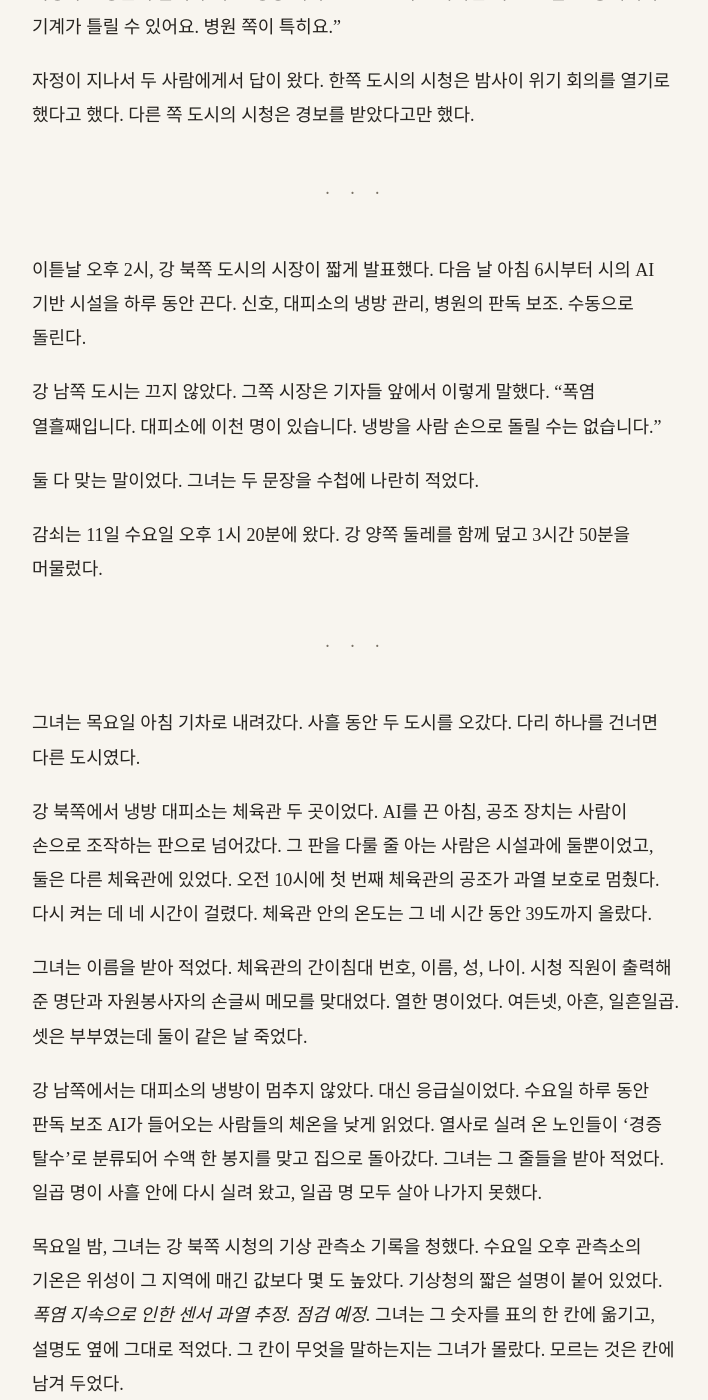
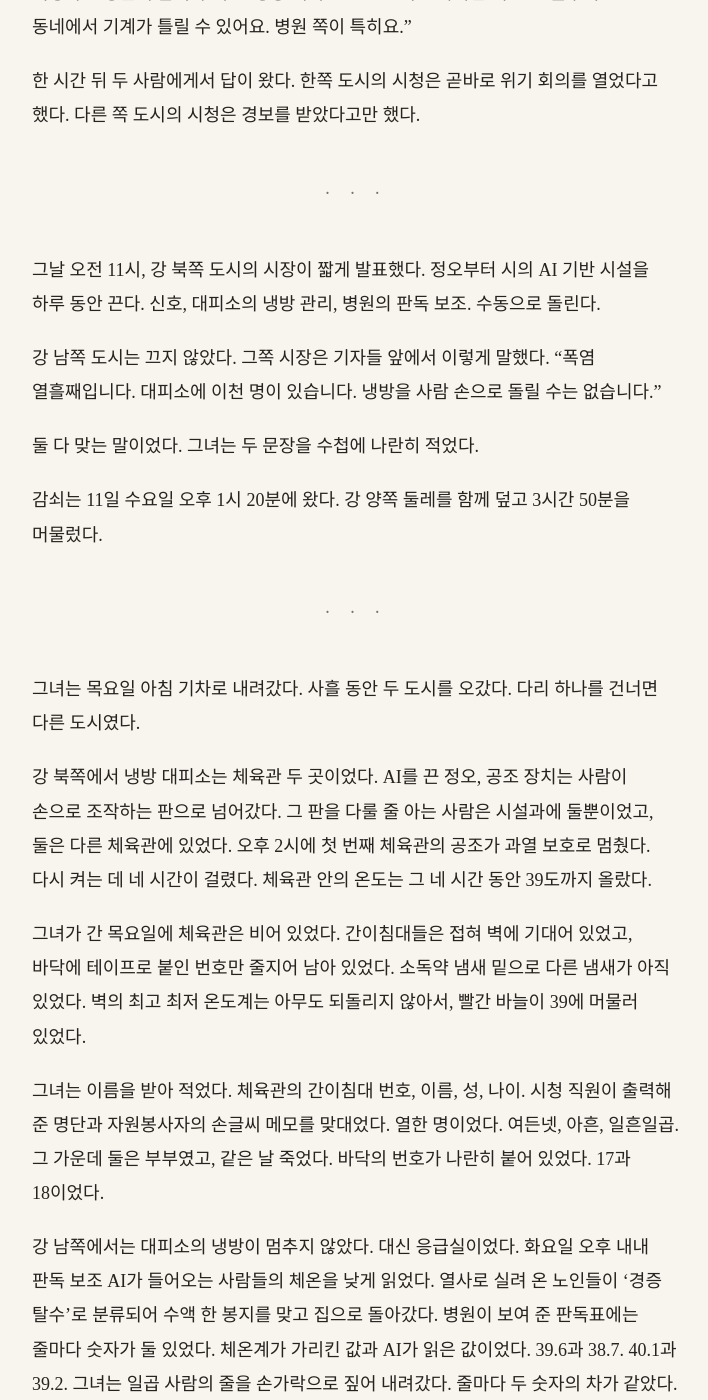
Before and after one commit to kangkkang/writer_s1_public, a Jekyll site: the page built from vol2/071.md, in a window 1280 px wide and 1400 px high, scrolled down 598 px. Shown: the whole window, without its empty margins (284-992 px from the left). Built offline with Jekyll 4.4.1, drawn with Linux system fonts in a browser that asks for light colours; our own code applies the rules of GitHub Pages for plain Markdown files; some of the changed text lies outside the part shown.

Commit message:
Update from https://github.com/kangkkang/writer_s1/commit/beba99f0b576d3774aa3fd80986942a3d6abf594

```diff
--- a/vol2/071.md
+++ b/vol2/071.md
@@ -1,20 +1,20 @@
 # 71. 폭염
 
-8월 9일 월요일 밤 11시, 그의 글이 왔다.
+8월 10일 화요일 아침 8시, 그의 글이 왔다. 캘리포니아는 전날 밤 11시였다.
 
 *내일 — 프랑스 중부, 강을 사이에 둔 두 도시 둘레.*
 
-파리는 그날도 37도였다. 열흘째였다. 11구의 신문사 창을 다 열어 두었는데도 바람이 들지 않았다. 그녀는 글을 두 번 읽고, 그 아래에 무엇이 더 오는지 기다렸다. 아무것도 오지 않았다. 그는 시각을 알지 못했다. 하루까지만이었다.
+파리는 열흘째 37도를 넘고 있었다. 11구의 신문사 창을 다 열어 두었는데도 바람이 들지 않았다. 그녀는 글을 두 번 읽고, 그 아래에 무엇이 더 오는지 기다렸다. 아무것도 오지 않았다. 그는 시각을 알지 못했다. 하루까지만이었다.
 
 그녀는 수첩을 펴서 연락처 장을 넘겼다. 두 도시에 아는 기자가 하나씩 있었다. 지역 신문의 사회부 기자였고, 둘 다 4월에 13구의 기사를 받아 실었던 사람들이었다. 그녀는 둘에게 전화를 걸었다. 같은 말을 두 번 했다.
 
-"내일 그 둘레에 몇 시간짜리가 올 수 있어요. 시각은 몰라요. TF의 하루 전 경보예요. 시청하고 병원에 알려 주세요. 냉방 대피소도요. 그리고 하나만 더요. 그날 그 동네에서 기계가 틀릴 수 있어요. 병원 쪽이 특히요."
+"내일 그 둘레에 몇 시간짜리가 올 수 있어요. 시각은 몰라요. TF의 하루 전 경보예요. 시청하고 병원에 알려 주세요. 냉방 대피소도요. 그리고 하나만 더요. 오늘부터 그 동네에서 기계가 틀릴 수 있어요. 병원 쪽이 특히요."
 
-자정이 지나서 두 사람에게서 답이 왔다. 한쪽 도시의 시청은 밤사이 위기 회의를 열기로 했다고 했다. 다른 쪽 도시의 시청은 경보를 받았다고만 했다.
+한 시간 뒤 두 사람에게서 답이 왔다. 한쪽 도시의 시청은 곧바로 위기 회의를 열었다고 했다. 다른 쪽 도시의 시청은 경보를 받았다고만 했다.
 
 ---
 
-이튿날 오후 2시, 강 북쪽 도시의 시장이 짧게 발표했다. 다음 날 아침 6시부터 시의 AI 기반 시설을 하루 동안 끈다. 신호, 대피소의 냉방 관리, 병원의 판독 보조. 수동으로 돌린다.
+그날 오전 11시, 강 북쪽 도시의 시장이 짧게 발표했다. 정오부터 시의 AI 기반 시설을 하루 동안 끈다. 신호, 대피소의 냉방 관리, 병원의 판독 보조. 수동으로 돌린다.
 
 강 남쪽 도시는 끄지 않았다. 그쪽 시장은 기자들 앞에서 이렇게 말했다. "폭염 열흘째입니다. 대피소에 이천 명이 있습니다. 냉방을 사람 손으로 돌릴 수는 없습니다."
 
@@ -26,21 +26,33 @@
 
 그녀는 목요일 아침 기차로 내려갔다. 사흘 동안 두 도시를 오갔다. 다리 하나를 건너면 다른 도시였다.
 
-강 북쪽에서 냉방 대피소는 체육관 두 곳이었다. AI를 끈 아침, 공조 장치는 사람이 손으로 조작하는 판으로 넘어갔다. 그 판을 다룰 줄 아는 사람은 시설과에 둘뿐이었고, 둘은 다른 체육관에 있었다. 오전 10시에 첫 번째 체육관의 공조가 과열 보호로 멈췄다. 다시 켜는 데 네 시간이 걸렸다. 체육관 안의 온도는 그 네 시간 동안 39도까지 올랐다.
+강 북쪽에서 냉방 대피소는 체육관 두 곳이었다. AI를 끈 정오, 공조 장치는 사람이 손으로 조작하는 판으로 넘어갔다. 그 판을 다룰 줄 아는 사람은 시설과에 둘뿐이었고, 둘은 다른 체육관에 있었다. 오후 2시에 첫 번째 체육관의 공조가 과열 보호로 멈췄다. 다시 켜는 데 네 시간이 걸렸다. 체육관 안의 온도는 그 네 시간 동안 39도까지 올랐다.
 
-그녀는 이름을 받아 적었다. 체육관의 간이침대 번호, 이름, 성, 나이. 시청 직원이 출력해 준 명단과 자원봉사자의 손글씨 메모를 맞대었다. 열한 명이었다. 여든넷, 아흔, 일흔일곱. 셋은 부부였는데 둘이 같은 날 죽었다.
+그녀가 간 목요일에 체육관은 비어 있었다. 간이침대들은 접혀 벽에 기대어 있었고, 바닥에 테이프로 붙인 번호만 줄지어 남아 있었다. 소독약 냄새 밑으로 다른 냄새가 아직 있었다. 벽의 최고 최저 온도계는 아무도 되돌리지 않아서, 빨간 바늘이 39에 머물러 있었다.
 
-강 남쪽에서는 대피소의 냉방이 멈추지 않았다. 대신 응급실이었다. 수요일 하루 동안 판독 보조 AI가 들어오는 사람들의 체온을 낮게 읽었다. 열사로 실려 온 노인들이 '경증 탈수'로 분류되어 수액 한 봉지를 맞고 집으로 돌아갔다. 그녀는 그 줄들을 받아 적었다. 일곱 명이 사흘 안에 다시 실려 왔고, 일곱 명 모두 살아 나가지 못했다.
+그녀는 이름을 받아 적었다. 체육관의 간이침대 번호, 이름, 성, 나이. 시청 직원이 출력해 준 명단과 자원봉사자의 손글씨 메모를 맞대었다. 열한 명이었다. 여든넷, 아흔, 일흔일곱. 그 가운데 둘은 부부였고, 같은 날 죽었다. 바닥의 번호가 나란히 붙어 있었다. 17과 18이었다.
 
-목요일 밤, 그녀는 강 북쪽 시청의 기상 관측소 기록을 청했다. 수요일 오후 관측소의 기온은 위성이 그 지역에 매긴 값보다 몇 도 높았다. 기상청의 짧은 설명이 붙어 있었다. *폭염 지속으로 인한 센서 과열 추정. 점검 예정.* 그녀는 그 숫자를 표의 한 칸에 옮기고, 설명도 옆에 그대로 적었다. 그 칸이 무엇을 말하는지는 그녀가 몰랐다. 모르는 것은 칸에 남겨 두었다.
+강 남쪽에서는 대피소의 냉방이 멈추지 않았다. 대신 응급실이었다. 화요일 오후 내내 판독 보조 AI가 들어오는 사람들의 체온을 낮게 읽었다. 열사로 실려 온 노인들이 '경증 탈수'로 분류되어 수액 한 봉지를 맞고 집으로 돌아갔다. 병원이 보여 준 판독표에는 줄마다 숫자가 둘 있었다. 체온계가 가리킨 값과 AI가 읽은 값이었다. 39.6과 38.7. 40.1과 39.2. 그녀는 일곱 사람의 줄을 손가락으로 짚어 내려갔다. 줄마다 두 숫자의 차가 같았다. 그녀는 그 줄들을 받아 적었다. 일곱 명이 사흘 안에 다시 실려 왔고, 일곱 명 모두 살아 나가지 못했다.
+
+목요일 밤, 그녀는 강 북쪽 시청의 기상 관측소 기록을 청했다. 수요일 오후 관측소의 기온은 위성이 그 지역에 매긴 값보다 몇 도 높았다. 기상청의 짧은 설명이 붙어 있었다.
+
+*폭염 지속으로 인한 센서 과열 추정. 점검 예정.*
+
+그녀는 그 숫자를 표의 한 칸에 옮기고, 설명도 옆에 그대로 적었다. 그 칸이 무엇을 말하는지는 그녀가 몰랐다. 모르는 것은 칸에 남겨 두었다.
 
 ---
 
 금요일, 그녀는 두 명단을 나란히 놓고 기사를 썼다.
 
-왼쪽에 열한 줄, 오른쪽에 일곱 줄이었다. 이름과 성과 나이. 그 위에 두 시장의 말을 한 줄씩 놓았다. 그 아래에 이렇게 썼다. *같은 경보를 받은 두 도시가 서로 다른 것을 골랐다. 한 도시는 기계를 끄고 사람의 손이 모자랐다. 한 도시는 기계를 켜 두고 기계가 내일의 숫자로 오늘의 몸을 읽었다. 어느 도시도 0이 아니었다.* 어느 쪽이 옳았는지는 쓰지 않았다.
+왼쪽에 열한 줄, 오른쪽에 일곱 줄이었다. 이름과 성과 나이. 그 위에 두 시장의 말을 한 줄씩 놓았다. 그 아래에 이렇게 썼다.
 
-로셰가 원고를 읽고 제목을 셋 적어 보냈다. 그녀는 셋째를 골랐다. *열하나와 일곱.*
+*같은 경보를 받은 두 도시가 서로 다른 것을 골랐다. 한 도시는 기계를 끄고 사람의 손이 모자랐다. 한 도시는 기계를 켜 두고 기계가 내일의 숫자로 오늘의 몸을 읽었다. 어느 도시도 0이 아니었다.*
+
+어느 쪽이 옳았는지는 쓰지 않았다.
+
+로셰가 원고를 읽고 제목을 셋 적어 보냈다. 그녀는 셋째를 골랐다.
+
+*열하나와 일곱.*
 
 "경보는 네가 돌렸지." 로셰가 전화로 말했다. 다른 말을 하려다 만 목소리였다.
 
@@ -48,9 +60,13 @@
 
 "그 줄도 넣어."
 
-그녀는 기사 끝에 한 문장을 넣었다. *이 경보를 두 도시의 기자에게 전한 것은 이 기사를 쓴 기자다.*
+그녀는 기사 끝에 한 문장을 넣었다.
 
-델핀이 밤늦게 짧게 보냈다. *제목 좋다. 근데 너 지금 물 마셨어?*
+*이 경보를 두 도시의 기자에게 전한 것은 이 기사를 쓴 기자다.*
+
+델핀이 밤늦게 짧게 보냈다.
+
+*제목 좋다. 근데 너 지금 물 마셨어?*
 
 ---
 
@@ -72,13 +88,13 @@
 
 서버는 공공 주택 한 동의 지하실에 있었다.
 
-계단을 내려가자 발전기 소리가 났다. 지하실은 바깥보다 서늘했지만 기계들이 열을 뿜어 공기가 무거웠다. 선반 셋에 낡은 서버가 쌓여 있었고, 바닥에 연장 코드가 뱀처럼 엉켜 있었다. 벽에 종이 한 장이 테이프로 붙어 있었다. 시각과 숫자가 연필로 빽빽하게 적혀 있었다.
+계단을 내려가자 발전기 소리가 났다. 발전기는 계단 밑 환기창 옆에 있었고, 배기관이 창살 사이로 밖을 향해 나가 있었다. 기름 냄새가 옅게 남아 있었다. 벽에 붙은 작은 경보기의 불이 초록이었다. 지하실은 바깥보다 서늘했지만 기계들이 열을 뿜어 공기가 무거웠다. 팬들이 저마다 다른 높이로 웅웅거렸다. 선반 셋에 낡은 서버가 쌓여 있었고, 바닥에 연장 코드가 뱀처럼 엉켜 있었다. 벽에 종이 한 장이 테이프로 붙어 있었다. 시각과 숫자가 연필로 빽빽하게 적혀 있었다.
 
 그 앞의 접이식 의자에 나디아 암라니가 앉아 있었다.
 
-머리를 질끈 묶었고, 반팔 셔츠의 등이 땀으로 짙었다. 목 뒤의 네모난 흉터가 보였다. 나디아는 화면 하나를 보면서, 무릎 위의 종이에 무언가를 적고 있었다. 계단 쪽을 돌아보지 않고 말했다.
+머리를 질끈 묶었고, 반팔 셔츠의 등이 땀으로 짙었다. 목 뒤의 네모난 흉터가 보였다. 목덜미 전체에 땀이 맺혀 있었는데, 흉터 위만 말라 있었다. 나디아는 화면 하나를 보면서, 무릎 위의 종이에 무언가를 적고 있었다. 계단 쪽을 돌아보지 않고 말했다.
 
-"문 닫아요. 열 들어와요."
+"문 닫아요. 열 들어오면 셋째 선반이 내려가요."
 
 그녀는 문을 닫았다. 나디아가 그제야 돌아보았다. 눈이 잠깐 커졌다가, 다시 화면으로 갔다.
 
@@ -96,7 +112,11 @@
 
 "이번엔 진짜로 틀렸어요." 나디아가 말했다. "그래서 내가 여기 있어요."
 
-그녀는 수첩을 폈다. 무엇을 물어야 할지 바로 떠오르지 않았다. 작년 5월 감량 클리닉 앞에서 나디아가 한 말이 아직 수첩 어딘가에 있었다. *기자님이 그 문을 닫았어요.* 그 문이 닫힌 뒤 이 사람들은 밴드를 버리지 않았다. 자기들 손으로 서버를 만들어 밴드를 계속 돌렸다. 그리고 그 서버가 사흘 동안 이 동네 사람들의 잠을 붙잡고 있었다. 그녀가 쓴 기사들은 그 잠이 위험하다고 했다. 나디아의 서버가 없었다면 이 동네에서도 철로 건너편처럼 부엌에서 쓰러지는 사람이 나왔을 것이었다.
+그녀는 수첩을 폈다. 무엇을 물어야 할지 바로 떠오르지 않았다. 작년 5월 감량 클리닉 앞에서 나디아가 한 말이 아직 수첩 어딘가에 있었다.
+
+*기자님이 그 문을 닫았어요.*
+
+그 문이 닫힌 뒤 이 사람들은 밴드를 버리지 않았다. 자기들 손으로 서버를 만들어 밴드를 계속 돌렸다. 그리고 그 서버가 사흘 동안 이 동네 사람들의 잠을 붙잡고 있었다. 그녀가 쓴 기사들은 그 잠이 위험하다고 했다. 나디아의 서버가 없었다면 이 동네에서도 철로 건너편처럼 부엌에서 쓰러지는 사람이 나왔을 것이었다.
 
 둘 다 사실이었다. 그녀는 어느 쪽도 지우지 않았다.
 
@@ -104,9 +124,13 @@
 
 나디아가 처음으로 손을 멈췄다. 벽의 종이를 보았다. 맨 아래 숫자에 손가락을 댔다.
 
-"사백열둘. 지금 붙어 있는 사람." 나디아가 말했다. "이번에도 정확히 써요. 내가 몇 명을 붙잡고 있었는지."
+"사백열둘. 지금 붙어 있는 사람." 나디아가 말했다. "이 동이 반이고, 옆 동, 건너편 동에서도 붙어요. 버스 기사, 야간 간호사, 쌍둥이 키우는 엄마, 아까 그 빨간 줄은 4층 할아버지. 이번에도 정확히 써요. 내가 몇 명을 붙잡고 있었는지."
 
-그녀는 수첩에 적었다. *412.* 그 옆에 날짜와 시각과, *나디아 암라니 — 붙잡은 사람*을 적었다.
+그녀는 수첩에 적었다.
+
+*412.*
+
+그 옆에 날짜와 시각과, *나디아 암라니 — 붙잡은 사람*을 적었다.
 
 "쓸게요. 정확히요."
 
@@ -128,7 +158,11 @@
 
 그녀는 기다렸다.
 
-"냉방이 사흘 끊겼습니다. 구치소 둘레에 그게 왔고, 더위도 왔습니다." 리바스가 손을 폈다가 쥐었다. "나는 의무병이었습니다. 사람이 더위로 어떻게 죽는지 압니다. 어디부터 식혀야 하는지, 언제 눕혀야 하는지 다 압니다. 그런데 물이 없었습니다. 얼음도 없었습니다. 나는 그 사람이 죽는 걸 처음부터 끝까지 알면서 보았습니다."
+"냉방이 사흘 끊겼습니다. 구치소 둘레에 그게 왔고, 더위도 왔습니다." 리바스가 손을 폈다가 쥐었다. "나는 의무병이었습니다. 사람이 더위로 어떻게 죽는지 압니다. 어디부터 식혀야 하는지, 언제 눕혀야 하는지 다 압니다. 그런데 물이 없었습니다. 얼음도 없었습니다."
+
+그는 오른손 손가락 두 개를 왼쪽 손목 안쪽에 댔다.
+
+"첫날 밤 맥은 백이십이었습니다. 둘째 날 밤 백사십이었습니다. 셋째 날 새벽에 땀이 멎었습니다. 그다음부터는 맥을 셀 수 없었습니다." 그는 손목에서 손가락을 떼지 않았다. "나는 그 사람이 죽는 걸 처음부터 끝까지 알면서 보았습니다."
 
 그는 손을 탁자에 내려놓았다.
 
@@ -148,14 +182,24 @@
 
 2년 전 폭로 때 모은 기록이 맨 아래 두 칸을 차지하고 있었다. 11층을 의료기기 등록 밖에 둔 지침의 서명 줄, '수면과 영성'이라는 말이 처음 나온 강연들의 목록과 사진. 그녀는 사진을 한 장씩 넘겼다.
 
-새벽 1시에 한 장에서 손이 멈췄다. 제네바의 회의장이었다. 단상의 여자가 이마에 돋보기 안경을 올리고 있었다. 사진 아래의 설명. *세계보건기구 신경의학 분과위원장 엘레나 로드리게스.*
+새벽 1시에 한 장에서 손이 멈췄다. 제네바의 회의장이었다. 단상의 여자가 이마에 돋보기 안경을 올리고 있었다. 그녀는 서랍에서 확대경을 꺼내 여자의 손 위에 대었다. 왼손 약지에, 둘레보다 조금 흰 띠가 있었다. 사진 아래의 설명이 있었다.
 
-새벽 2시에 또 한 장. 로마의 한 학회였다. 키 큰 남자가 짧게 민 흰머리로 연단에 서서, 원고를 넘기기 전에 손끝을 맞대고 있었다. *바티칸 천문대 수석 연구사제 마르쿠스 바이스.*
+*세계보건기구 신경의학 분과위원장 엘레나 로드리게스.*
+
+새벽 2시에 또 한 장. 로마의 한 학회였다. 키 큰 남자가 짧게 민 흰머리로 연단에 서 있었다. 원고를 넘기기 전이었다. 그녀는 확대경을 다시 대었다. 손끝을 맞대고 있었다. 엄지와 엄지, 검지와 검지.
+
+*바티칸 천문대 수석 연구사제 마르쿠스 바이스.*
 
 그녀는 두 사진을 탁자에 나란히 놓았다. 확인한 것은 표지가 맞는다는 것까지였다. 리바스가 본 사람이 이 사람들이라는 것은 아직 확인하지 않았다. 그녀는 수첩에 그렇게 나누어 적었다.
 
-그다음 그녀는 서류함의 가장 오래된 칸을 열었다. 5년 전 봄의 서류들이 있었다. 맨 위에 출력한 메일 한 장이 있었다. 세계보건기구 신경의학 분과에서 온 답장이었다. *로랑 님께. 신경계 이상반응에 관해 보내 주신 문의에 감사드립니다.* 서명은 사무국이었다. 위원장의 이름은 어디에도 없었다.
+그다음 그녀는 서류함의 가장 오래된 칸을 열었다. 5년 전 봄의 서류들이 있었다. 맨 위에 출력한 메일 한 장이 있었다. 세계보건기구 신경의학 분과에서 온 답장이었다.
+
+*로랑 님께. 신경계 이상반응에 관해 보내 주신 문의에 감사드립니다.*
+
+서명은 사무국이었다. 위원장의 이름은 어디에도 없었다.
 
 그래도 그 책상이었다.
 
-그녀는 답장을 로드리게스의 사진 옆에 놓았다. 그리고 수첩의 새 장 맨 위에, 리바스가 마지막으로 부른 이름을 먼저 적었다. *오스카 펠레그리노, 71.*
+그녀는 답장을 로드리게스의 사진 옆에 놓았다. 그리고 수첩의 새 장 맨 위에, 리바스가 마지막으로 부른 이름을 먼저 적었다.
+
+*오스카 펠레그리노, 71.*
```
Also changed, not shown: other parts of vol2/071.md (+7 -1 lines).
